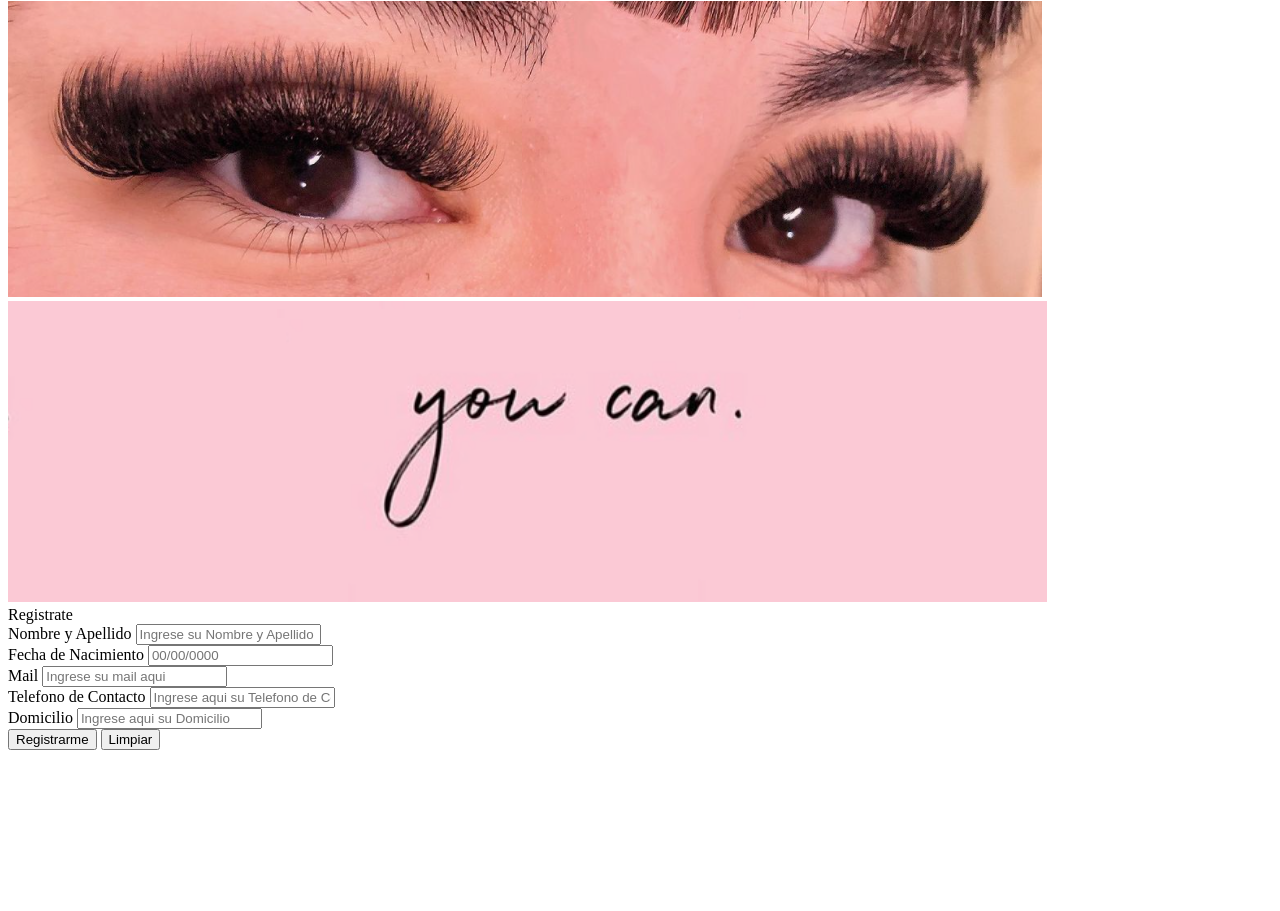
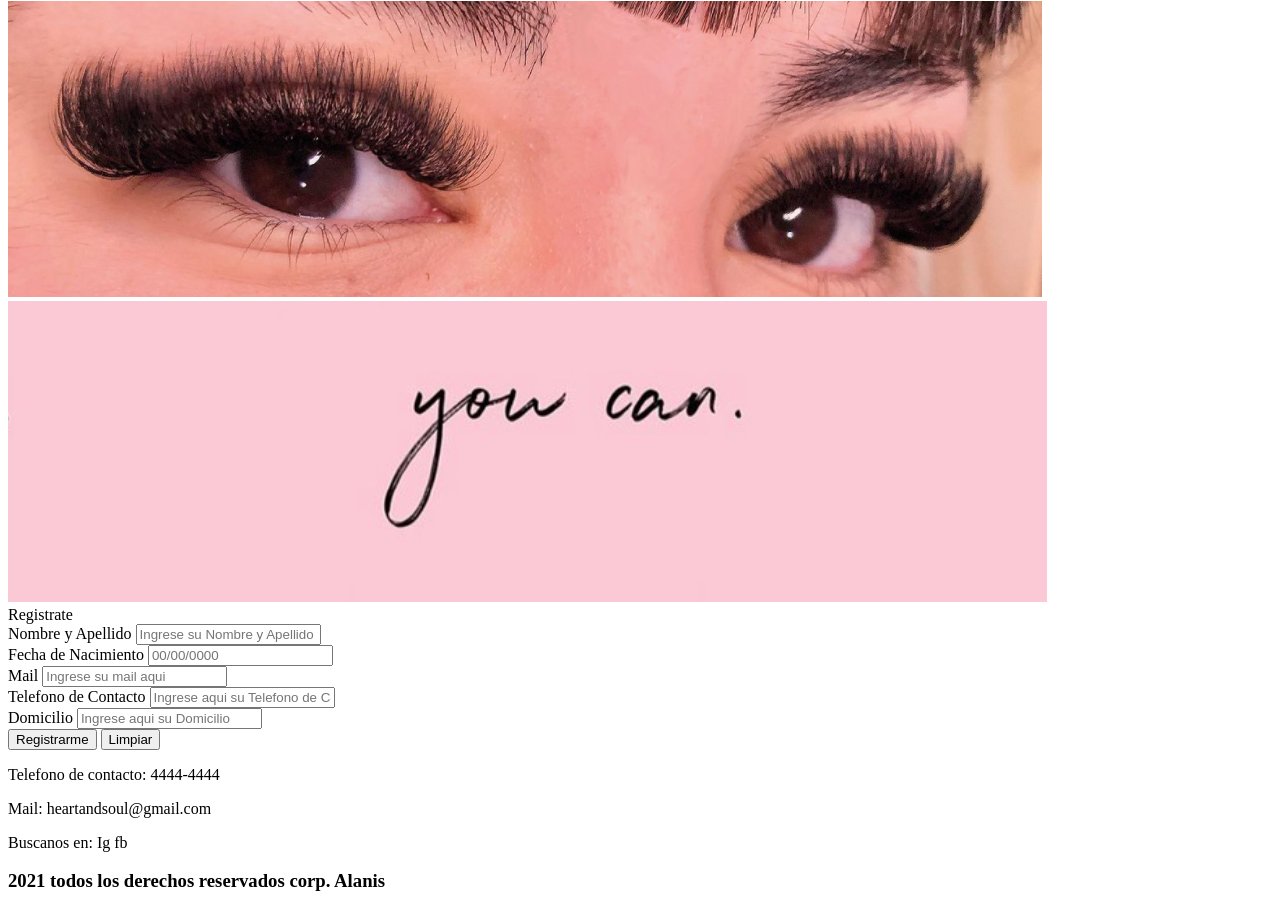
Before and after one commit to AlanisRochet/Segunda-entrega, a plain HTML site: page index.html in a window 1280 px wide. Shown: the part 218-1129 px from the top of the page. Before the commit the page ends 976 px from the top, so only its background shows below. Drawn offline with Linux system fonts and the light colour scheme.

Commit message:
agrego footer

```diff
--- a/index.html
+++ b/index.html
@@ -69,3 +69,13 @@
         </form>
           <!--Finaliza Registro-->
     </main>
+    <footer class="grid-hijo grid-footer">
+        <div class="footer-contacto">
+            <p class="foot-cont">Telefono de contacto: 4444-4444</p>
+            <p class="foot-cont">Mail: heartandsoul@gmail.com</p>
+            <p class="foot-cont">Buscanos en: Ig fb</p>
+        </div>
+        <h3 class="footer-text">2021 todos los derechos reservados corp. Alanis</h3>
+    </footer>
+</body>
+</html>
```
